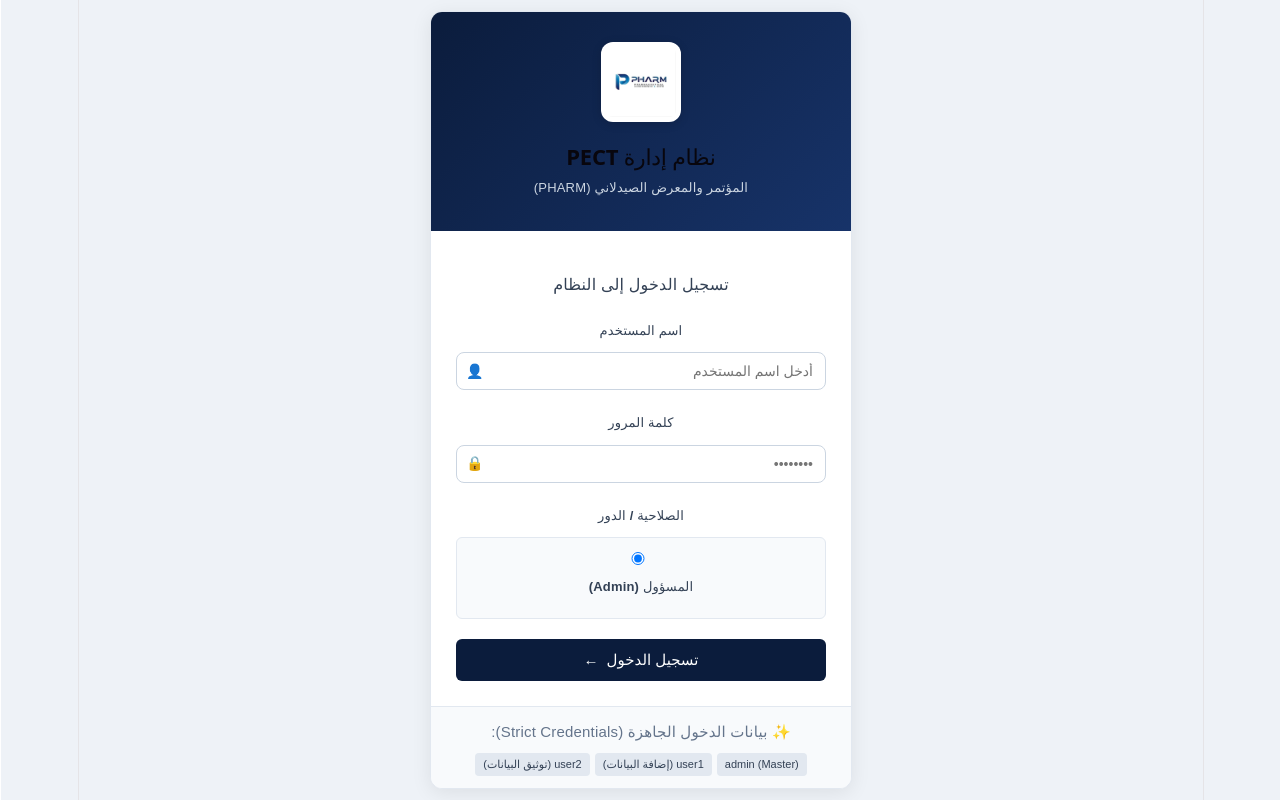
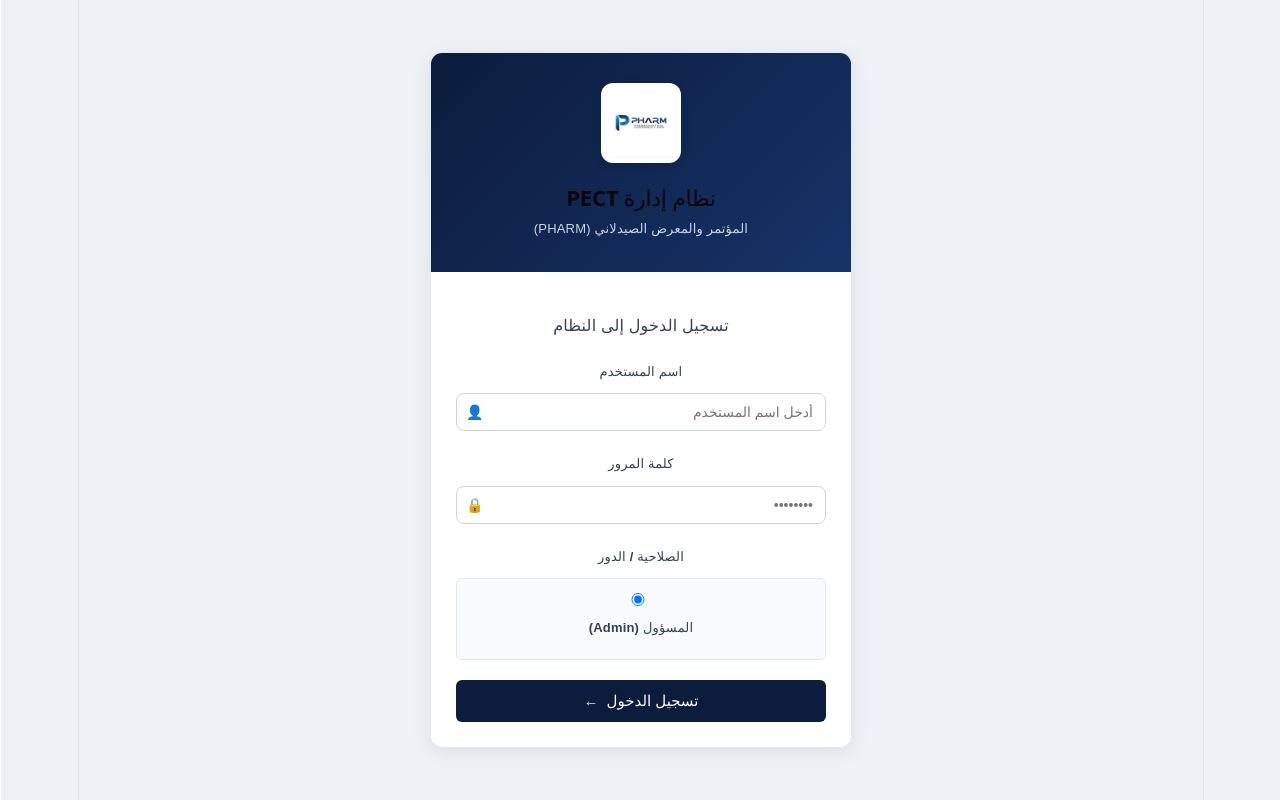
Before and after one commit to halaahmed220p-cyber/pharma_system, a React (Vite) app in the folder pect-system/client/: page / in a window 1280 px wide. Built offline with nearby package versions, Linux system fonts and the light colour scheme.

Commit message:
ensure client folder is pushed

```diff
--- a/pect-system/client/src/components/Login.jsx
+++ b/pect-system/client/src/components/Login.jsx
@@ -83,14 +83,7 @@
                 </form>
 
                 {/* بيانات الدخول الجاهزة */}
-                <div className="credentials-box">
-                    <small>✨ بيانات الدخول الجاهزة (Strict Credentials):</small>
-                    <div className="cred-buttons">
-                        <button type="button" onClick={() => {setUsername('admin'); setPassword('admin123');}}>admin (Master)</button>
-                        <button type="button" onClick={() => {setUsername('user1'); setPassword('user123');}}>user1 (إضافة البيانات)</button>
-                        <button type="button" onClick={() => {setUsername('user2'); setPassword('user2123');}}>user2 (توثيق البيانات)</button>
-                    </div>
-                </div>
+
             </div>
         </div>
     );
```
